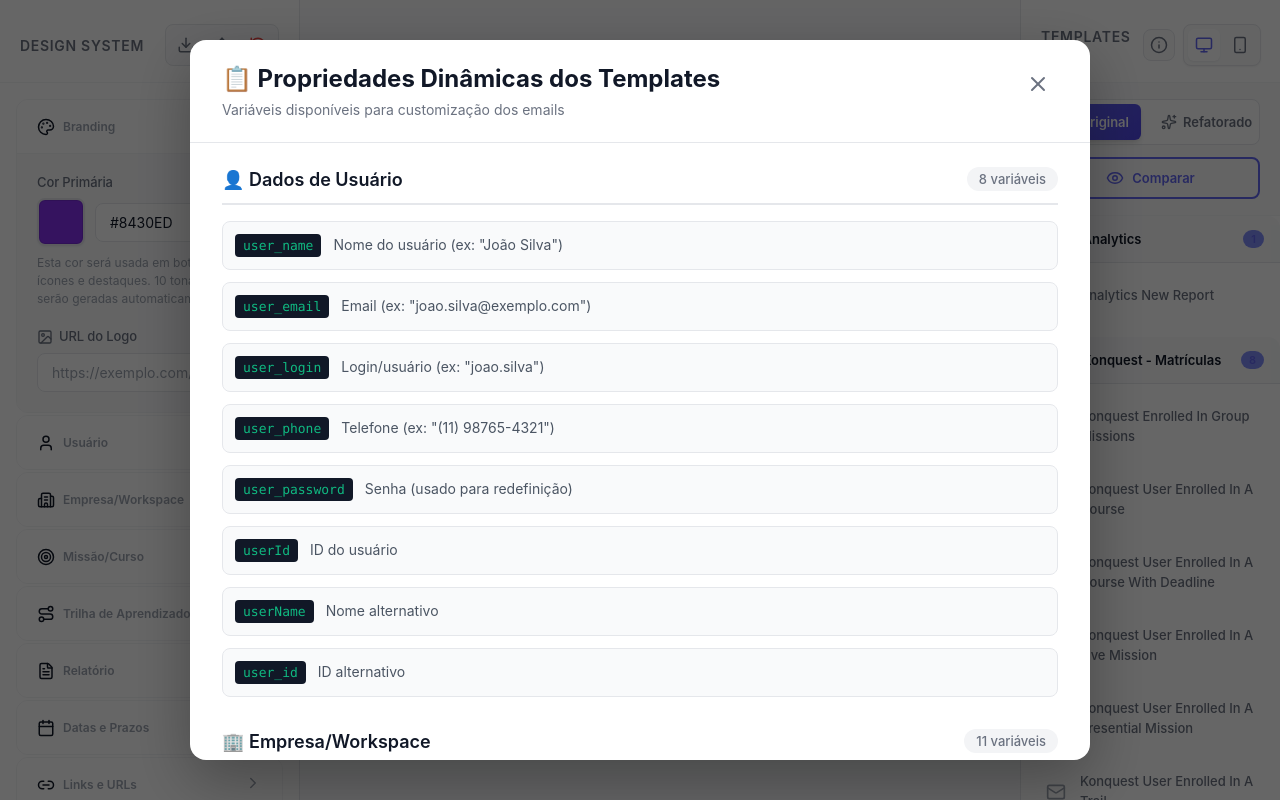
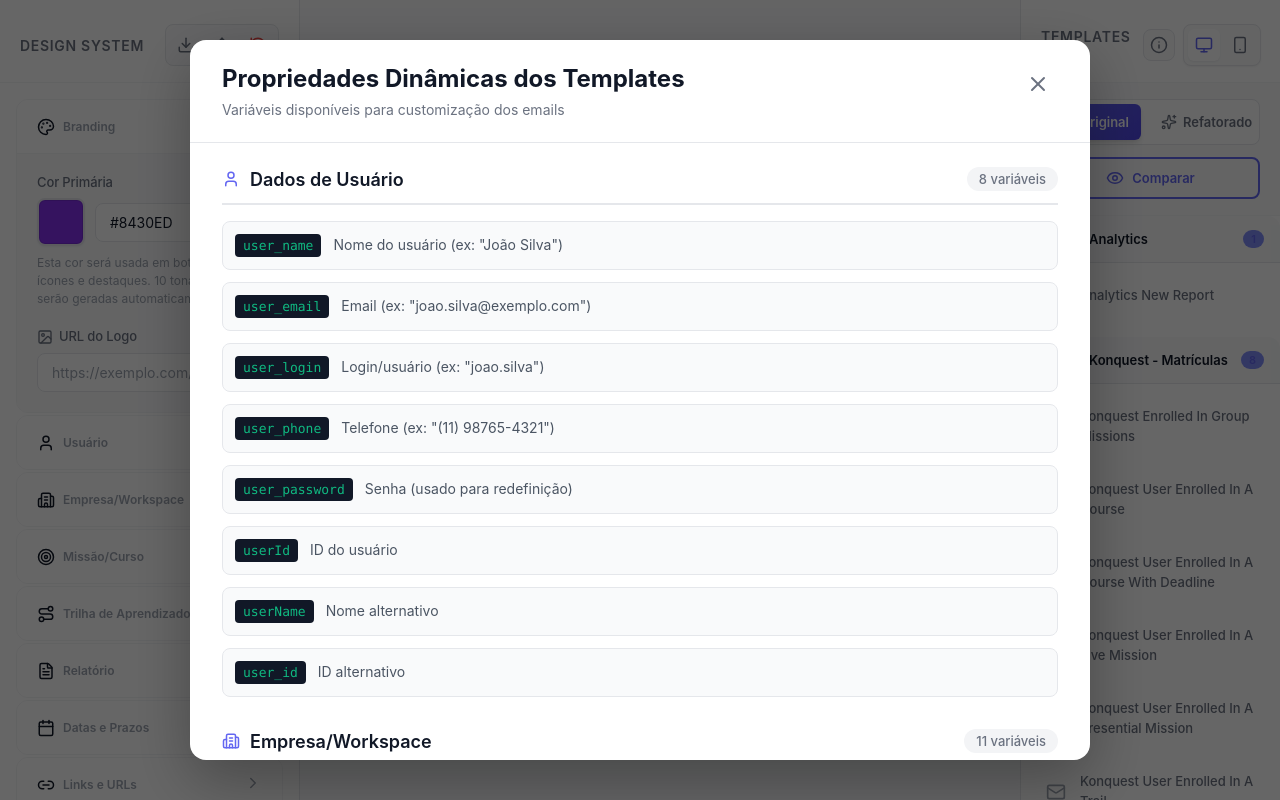
Before and after one commit to bolivaralencastro/emails-keeps, a React (Vite) app: page / in a window 1280 px wide. Both pictures are taken after a click on the button 1158 px from the left and 45 px from the top of the page. Built offline with nearby package versions, Linux system fonts and the light colour scheme.

Commit message:
Substitui todos os emojis por ícones do Lucide React

```diff
--- a/src/components/TemplateList.css
+++ b/src/components/TemplateList.css
@@ -207,15 +207,26 @@
   background: var(--color-bg-hover);
 }
 
-.cluster-icon {
+.cluster-chevron {
   color: var(--color-text-tertiary);
   display: flex;
   align-items: center;
   transition: var(--transition);
 }
 
-.cluster-header:hover .cluster-icon {
+.cluster-icon-main {
   color: var(--color-primary);
+  display: flex;
+  align-items: center;
+  transition: var(--transition);
+}
+
+.cluster-header:hover .cluster-chevron {
+  color: var(--color-primary);
+}
+
+.cluster-header:hover .cluster-icon-main {
+  transform: scale(1.1);
 }
 
 .cluster-name {
--- a/src/components/TemplateList.jsx
+++ b/src/components/TemplateList.jsx
@@ -1,7 +1,22 @@
 import { templateList, templateCategories, getTemplateName } from '../utils/templateList';
-import { Monitor, Smartphone, File, Sparkles, GitCompare, Eye, Mail, Info, ChevronDown, ChevronRight } from 'lucide-react';
+import {
+  Monitor, Smartphone, File, Sparkles, GitCompare, Eye, Mail, Info,
+  ChevronDown, ChevronRight, BarChart3, UserPlus, Clock, Calendar,
+  Settings, Target, MessageCircle, User
+} from 'lucide-react';
 import { useState } from 'react';
 import './TemplateList.css';
+
+const iconMap = {
+  BarChart3,
+  UserPlus,
+  Clock,
+  Calendar,
+  Settings,
+  Target,
+  MessageCircle,
+  User
+};
 
 export default function TemplateList({
   selectedTemplate,
@@ -102,14 +117,19 @@ export default function TemplateList({
       </div>
 
       <div className="template-clusters">
-        {templateCategories.map((category) => (
+        {templateCategories.map((category) => {
+          const IconComponent = iconMap[category.icon];
+          return (
             <div key={category.id} className="template-cluster">
               <button
                 className="cluster-header"
                 onClick={() => toggleCategory(category.id)}
               >
-              <span className="cluster-icon">
+                <span className="cluster-chevron">
                   {expandedCategories[category.id] ? <ChevronDown size={16} /> : <ChevronRight size={16} />}
+                </span>
+                <span className="cluster-icon-main">
+                  {IconComponent && <IconComponent size={16} />}
                 </span>
                 <span className="cluster-name">{category.name}</span>
                 <span className="cluster-count">{category.templates.length}</span>
@@ -132,7 +152,8 @@ export default function TemplateList({
                 </div>
               )}
             </div>
-        ))}
+          );
+        })}
       </div>
     </div>
   );
--- a/src/components/VariablesInfoDialog.css
+++ b/src/components/VariablesInfoDialog.css
@@ -134,6 +134,17 @@
   border-bottom: 2px solid #e5e7eb;
 }
 
+.category-title-wrapper {
+  display: flex;
+  align-items: center;
+  gap: 10px;
+}
+
+.category-icon {
+  color: var(--color-primary);
+  flex-shrink: 0;
+}
+
 .category-header h3 {
   margin: 0;
   font-size: 18px;
--- a/src/components/VariablesInfoDialog.jsx
+++ b/src/components/VariablesInfoDialog.jsx
@@ -1,9 +1,10 @@
-import { X } from 'lucide-react';
+import { X, User, Building2, Target, Route, FileText, Calendar, Link2, Mail, Key } from 'lucide-react';
 import './VariablesInfoDialog.css';
 
 const variablesInfo = [
   {
-    title: '👤 Dados de Usuário',
+    title: 'Dados de Usuário',
+    icon: User,
     count: 8,
     items: [
       { key: 'user_name', desc: 'Nome do usuário (ex: "João Silva")' },
@@ -17,7 +18,8 @@ const variablesInfo = [
     ]
   },
   {
-    title: '🏢 Empresa/Workspace',
+    title: 'Empresa/Workspace',
+    icon: Building2,
     count: 11,
     items: [
       { key: 'company', desc: 'Nome da empresa' },
@@ -31,7 +33,8 @@ const variablesInfo = [
     ]
   },
   {
-    title: '🎯 Missão/Curso',
+    title: 'Missão/Curso',
+    icon: Target,
     count: 23,
     items: [
       { key: 'mission_name', desc: 'Nome da missão/curso' },
@@ -50,7 +53,8 @@ const variablesInfo = [
     ]
   },
   {
-    title: '🛤️ Trilha de Aprendizado',
+    title: 'Trilha de Aprendizado',
+    icon: Route,
     count: 4,
     items: [
       { key: 'learning_trail_name', desc: 'Nome da trilha' },
@@ -60,7 +64,8 @@ const variablesInfo = [
     ]
   },
   {
-    title: '📊 Relatório',
+    title: 'Relatório',
+    icon: FileText,
     count: 2,
     items: [
       { key: 'report_name', desc: 'Nome do relatório' },
@@ -68,7 +73,8 @@ const variablesInfo = [
     ]
   },
   {
-    title: '📅 Datas e Prazos',
+    title: 'Datas e Prazos',
+    icon: Calendar,
     count: 7,
     items: [
       { key: 'enrollment_goal_date', desc: 'Data limite de inscrição' },
@@ -81,7 +87,8 @@ const variablesInfo = [
     ]
   },
   {
-    title: '🔗 Links e URLs',
+    title: 'Links e URLs',
+    icon: Link2,
     count: 3,
     items: [
       { key: 'app_web_link', desc: 'Link do app web' },
@@ -90,7 +97,8 @@ const variablesInfo = [
     ]
   },
   {
-    title: '📧 Suporte e Contato',
+    title: 'Suporte e Contato',
+    icon: Mail,
     count: 4,
     items: [
       { key: 'supportEmail', desc: 'Email de suporte' },
@@ -100,7 +108,8 @@ const variablesInfo = [
     ]
   },
   {
-    title: '🔑 Acesso e Autenticação',
+    title: 'Acesso e Autenticação',
+    icon: Key,
     count: 3,
     items: [
       { key: 'login_url', desc: 'URL de login' },
@@ -120,7 +129,7 @@ export default function VariablesInfoDialog({ isOpen, onClose }) {
       <div className="dialog-content" onClick={(e) => e.stopPropagation()}>
         <div className="dialog-header">
           <div>
-            <h2>📋 Propriedades Dinâmicas dos Templates</h2>
+            <h2>Propriedades Dinâmicas dos Templates</h2>
             <p className="dialog-subtitle">
               Variáveis disponíveis para customização dos emails
             </p>
@@ -131,10 +140,15 @@ export default function VariablesInfoDialog({ isOpen, onClose }) {
         </div>
 
         <div className="dialog-body">
-          {variablesInfo.map((category, idx) => (
+          {variablesInfo.map((category, idx) => {
+            const IconComponent = category.icon;
+            return (
               <div key={idx} className="variable-category">
                 <div className="category-header">
+                  <div className="category-title-wrapper">
+                    {IconComponent && <IconComponent size={18} className="category-icon" />}
                     <h3>{category.title}</h3>
+                  </div>
                   <span className="category-count">{category.count} variáveis</span>
                 </div>
                 <div className="variable-list">
@@ -146,7 +160,8 @@ export default function VariablesInfoDialog({ isOpen, onClose }) {
                   ))}
                 </div>
               </div>
-          ))}
+            );
+          })}
         </div>
       </div>
     </div>
--- a/src/utils/templateList.js
+++ b/src/utils/templateList.js
@@ -1,16 +1,16 @@
 export const templateCategories = [
   {
     id: 'analytics',
-    name: '📊 Analytics',
-    icon: '📊',
+    name: 'Analytics',
+    icon: 'BarChart3',
     templates: [
       'analytics_new_report'
     ]
   },
   {
     id: 'konquest_enrollment',
-    name: '📝 Konquest - Matrículas',
-    icon: '📝',
+    name: 'Konquest - Matrículas',
+    icon: 'UserPlus',
     templates: [
       'konquest_enrolled_in_group_missions',
       'konquest_user_enrolled_in_a_course',
@@ -24,8 +24,8 @@ export const templateCategories = [
   },
   {
     id: 'konquest_expiration',
-    name: '⏰ Konquest - Prazos e Expirações',
-    icon: '⏰',
+    name: 'Konquest - Prazos e Expirações',
+    icon: 'Clock',
     templates: [
       'konquest_learning_trail_enrollment_expiring',
       'konquest_mission_enrollment_expired',
@@ -35,8 +35,8 @@ export const templateCategories = [
   },
   {
     id: 'konquest_events',
-    name: '📅 Konquest - Eventos',
-    icon: '📅',
+    name: 'Konquest - Eventos',
+    icon: 'Calendar',
     templates: [
       'konquest_live_mission_starts_soon',
       'konquest_presential_mission_starts_soon',
@@ -44,8 +44,8 @@ export const templateCategories = [
   },
   {
     id: 'konquest_management',
-    name: '⚙️ Konquest - Gestão',
-    icon: '⚙️',
+    name: 'Konquest - Gestão',
+    icon: 'Settings',
     templates: [
       'konquest_new_enrollment_to_review',
       'konquest_new_mission_to_manage',
@@ -56,8 +56,8 @@ export const templateCategories = [
   },
   {
     id: 'konquest_general',
-    name: '🎯 Konquest - Geral',
-    icon: '🎯',
+    name: 'Konquest - Geral',
+    icon: 'Target',
     templates: [
       'konquest_invite',
       'konquest_onboarding',
@@ -66,8 +66,8 @@ export const templateCategories = [
   },
   {
     id: 'smartzap',
-    name: '💬 SmartZap',
-    icon: '💬',
+    name: 'SmartZap',
+    icon: 'MessageCircle',
     templates: [
       'smartzap_invite',
       'smartzap_caixa_user_already_enrolled_error',
@@ -76,8 +76,8 @@ export const templateCategories = [
   },
   {
     id: 'myaccount',
-    name: '👤 MyAccount',
-    icon: '👤',
+    name: 'MyAccount',
+    icon: 'User',
     templates: [
       'myaccount_resend_invite'
     ]
```
Lines whose indentation alone changed are shown as unchanged.
